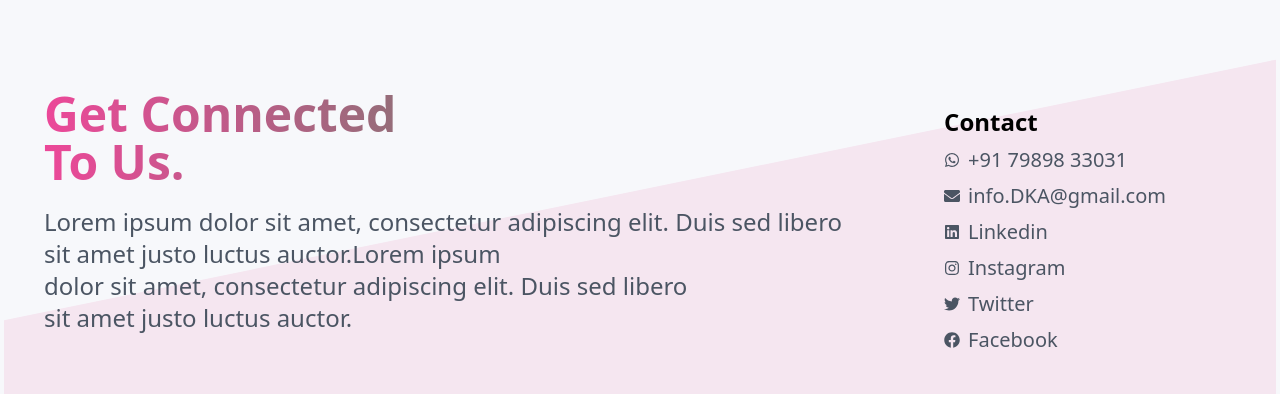
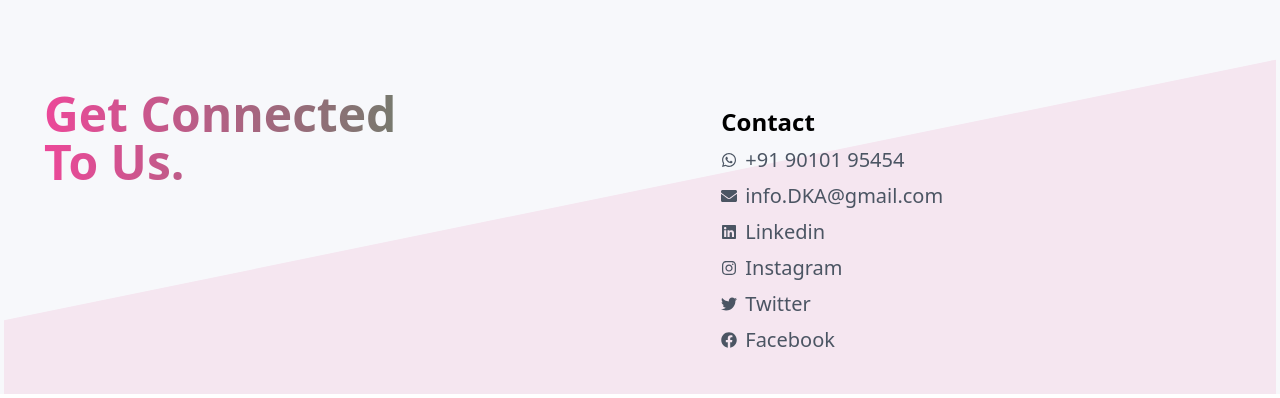
Before and after one commit to tharak1/DKA-client, a React (Vite) app: page / in a window 1280 px wide. Shown: the part 3868-4266 px from the top of the page. Built offline with nearby package versions, Linux system fonts and the light colour scheme; no server answers; the database is empty.

Commit message:
modified:   src/screens/LandingPage/Footer.tsx

```diff
--- a/src/screens/LandingPage/Footer.tsx
+++ b/src/screens/LandingPage/Footer.tsx
@@ -11,7 +11,7 @@ const Footer: React.FC<Props> = () => {
       {/* First part */}
       <div className="w-full md:w-auto md:flex-grow md:mr-8">
         <h1 className="text-5xl font-bold bg-gradient-to-r from-pink-500  to-green-600 bg-clip-text text-transparent">Get Connected <br></br>To Us.</h1>
-        <p className="text-gray-600 text-2xl mt-5 max-sm:font-normal max-sm:text-lg">Lorem ipsum dolor sit amet, consectetur adipiscing elit. Duis sed libero <br></br>sit amet justo luctus auctor.Lorem ipsum<br></br> dolor sit amet, consectetur adipiscing elit. Duis sed libero <br></br>sit amet justo luctus auctor.</p>
+        {/* <p className="text-gray-600 text-2xl mt-5 max-sm:font-normal max-sm:text-lg">Lorem ipsum dolor sit amet, consectetur adipiscing elit. Duis sed libero <br></br>sit amet justo luctus auctor.Lorem ipsum<br></br> dolor sit amet, consectetur adipiscing elit. Duis sed libero <br></br>sit amet justo luctus auctor.</p> */}
       </div>
 
       {/* Second part */}
@@ -30,7 +30,7 @@ const Footer: React.FC<Props> = () => {
         <div className="flex flex-col space-y-2 text-gray-600">
           <div className="flex items-center space-x-2">
             <FaWhatsapp />
-            <span className='text-xl max-sm:text-lg'>+91 79898 33031</span>
+            <span className='text-xl max-sm:text-lg'>+91 90101 95454</span>
           </div>
           <div className="flex items-center space-x-2">
             <FaEnvelope />
@@ -40,10 +40,23 @@ const Footer: React.FC<Props> = () => {
             <FaLinkedin />
             <span className='text-xl max-sm:text-lg'>Linkedin</span>
           </div>
-          <div className="flex items-center space-x-2">
-            <FaInstagram />
-            <span className='text-xl max-sm:text-lg'>Instagram</span>
-          </div>
+          {/* <a href="https://www.instagram.com/divya_kala_academy?igsh=MW1wcmRhMmJuanZpbA==">
+            <div className="flex items-center space-x-2">
+              <FaInstagram />
+              <span className='text-xl max-sm:text-lg'>Instagram</span>
+            </div>
+          </a> */}
+          <a
+  href="https://www.instagram.com/divya_kala_academy?igsh=MW1wcmRhMmJuanZpbA=="
+  target="_blank"
+  rel="noopener noreferrer"
+>
+  <div className="flex items-center space-x-2">
+    <FaInstagram />
+    <span className='text-xl max-sm:text-lg'>Instagram</span>
+  </div>
+</a>
+
           <div className="flex items-center space-x-2">
             <FaTwitter />
             <span className='text-xl max-sm:text-lg'>Twitter</span>
```
